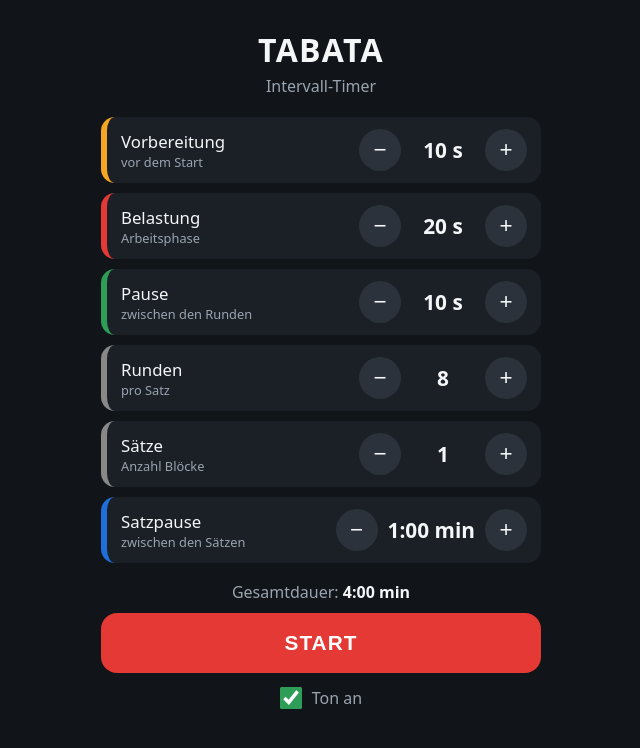
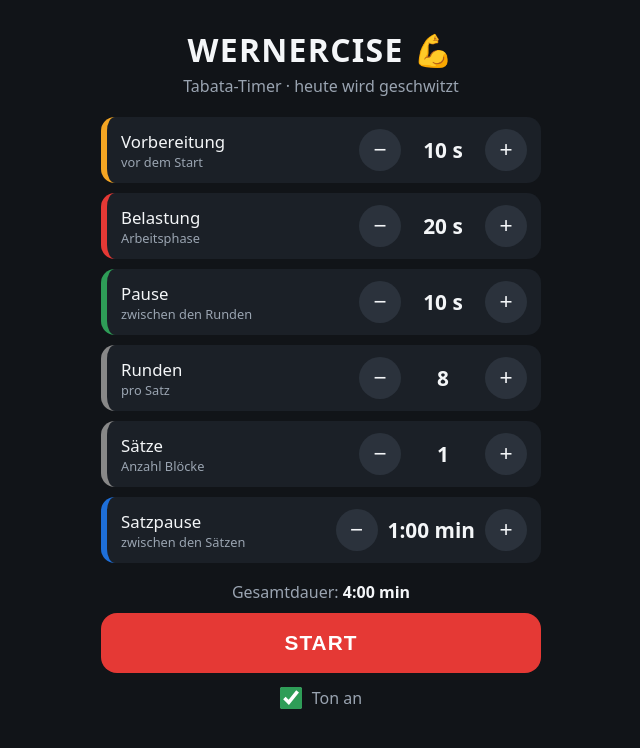
Before and after one commit to imitosis/tabata-timer, a plain HTML site: page index.html in a window 1280 px wide. Shown: the whole page, without its empty margins (319-959 px from the left). Drawn offline with Linux system fonts and the light colour scheme.

Commit message:
Neues App-Symbol (Bizeps) und Name Wernercise
Co-Authored-By: Claude Opus 5.5 <noreply@anthropic.com>
Claude-Session: https://claude.ai/code/session_013zgqXtnpZrNLZ4GH7cVhdQ

```diff
--- a/index.html
+++ b/index.html
@@ -3,15 +3,15 @@
 <head>
 <meta charset="UTF-8">
 <meta name="viewport" content="width=device-width, initial-scale=1, viewport-fit=cover">
-<meta name="theme-color" content="#111418">
+<meta name="theme-color" content="#3a0ca3">
 <meta name="apple-mobile-web-app-capable" content="yes">
 <meta name="mobile-web-app-capable" content="yes">
-<meta name="apple-mobile-web-app-title" content="Tabata">
+<meta name="apple-mobile-web-app-title" content="Wernercise">
 <link rel="manifest" href="manifest.webmanifest">
 <link rel="icon" type="image/png" href="icon-192.png">
 <link rel="apple-touch-icon" href="apple-touch-icon.png">
 <meta name="apple-mobile-web-app-status-bar-style" content="black-translucent">
-<title>Tabata Timer</title>
+<title>Wernercise</title>
 <style>
   :root {
     --prep: #f5a623;
@@ -90,8 +90,8 @@
 
 <!-- Einstellungen -->
 <section id="setup" class="screen">
-  <h1>TABATA</h1>
-  <p class="sub">Intervall-Timer</p>
+  <h1>WERNERCISE 💪</h1>
+  <p class="sub">Tabata-Timer · heute wird geschwitzt</p>
   <div class="settings" id="settings"></div>
   <p class="total">Gesamtdauer: <b id="totalTime">–</b></p>
   <button class="big-btn" id="startBtn">START</button>
--- a/sw.js
+++ b/sw.js
@@ -1,6 +1,6 @@
 // Offline-Speicher für den Tabata Timer.
 // Bei Änderungen an den Dateien die Versionsnummer erhöhen.
-const CACHE = 'tabata-v2';
+const CACHE = 'tabata-v3';
 const FILES = ['./', './index.html', './manifest.webmanifest',
   './icon-192.png', './icon-512.png', './icon-maskable-512.png', './apple-touch-icon.png'];
 
```
Also changed, not shown: apple-touch-icon.png, icon-192.png, icon-512.png, icon-maskable-512.png, manifest.webmanifest, 1 other file.
